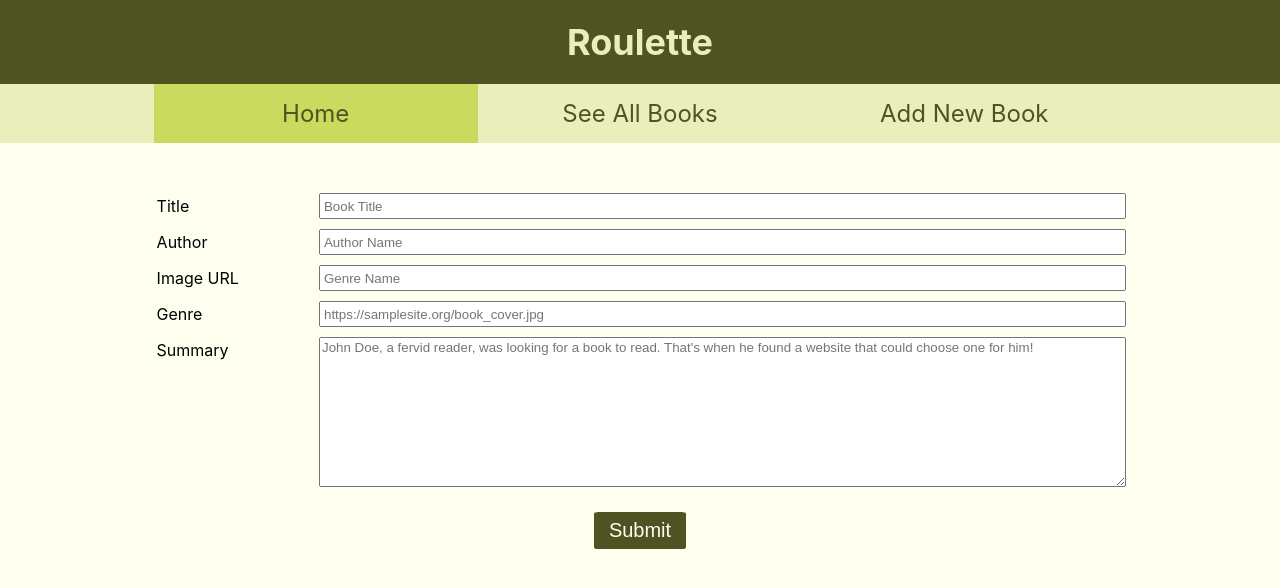
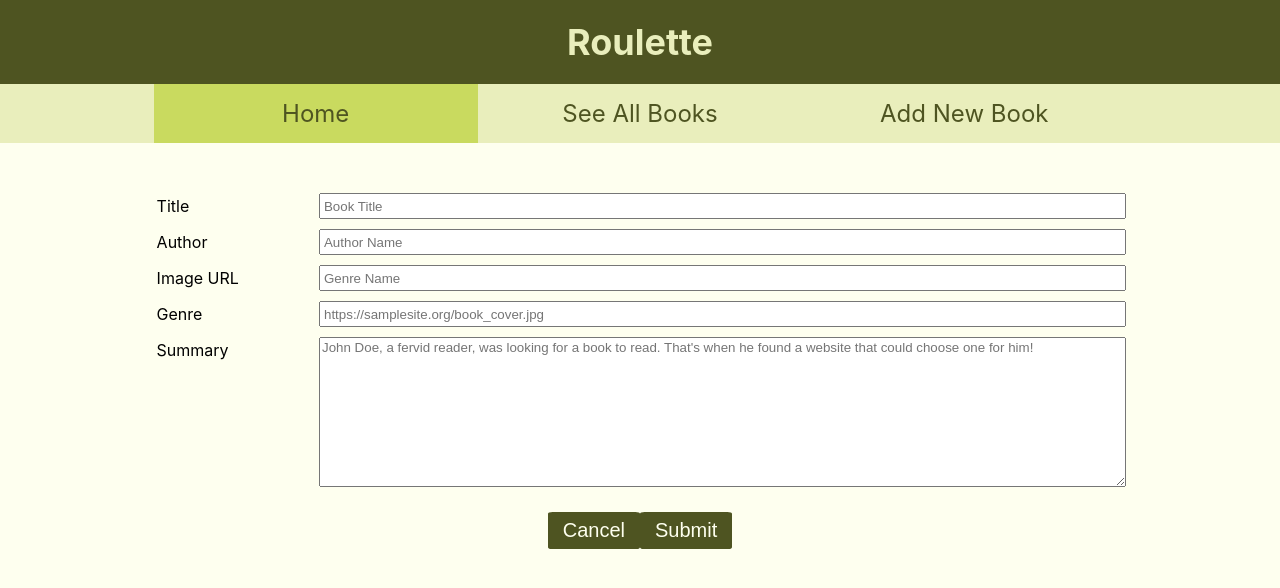
Before and after one commit to mx32000/roulette, a React (Create React App) app in the folder client/: page /books/edit/1 in a window 1280 px wide. Shown: the top 588 px of the page. Built offline with nearby package versions, Linux system fonts and the light colour scheme; no server answers.

Commit message:
cancel button on edit form

```diff
--- a/client/src/components/Form.jsx
+++ b/client/src/components/Form.jsx
@@ -3,6 +3,7 @@ import { useEffect, useState } from "react"
 import { useHistory, useParams } from "react-router-dom";
 import { baseUrl, config } from "../services";
 import "../css/Form.css";
+import { Link } from "react-router-dom";
 
 export default function Form(props) {
   const [title, setTitle] = useState("");
@@ -53,7 +54,7 @@ export default function Form(props) {
     <form onSubmit={handleSubmit}>
       <div className="inputs">
         <label htmlFor="title">Title</label>
-        <input type="text" name="title" id="title" value={title} onChange={e => setTitle(e.target.value)} placeholder="Book Title"/>
+        <input type="text" name="title" id="title" value={title} onChange={e => setTitle(e.target.value)} placeholder="Book Title" required/>
         <label htmlFor="author">Author</label>
         <input type="text" name="author" id="author" value={author} onChange={e => setAuthor(e.target.value)} placeholder="Author Name"/>
         <label htmlFor="image">Image URL</label>
@@ -63,7 +64,10 @@ export default function Form(props) {
         <label htmlFor="summary">Summary</label>
         <textarea name="summary" id="summary" value={summary} onChange={e => setSummary(e.target.value)} placeholder="John Doe, a fervid reader, was looking for a book to read. That's when he found a website that could choose one for him!"></textarea>
       </div>
-      <button type="submit">Submit</button>
+      <div className="buttons">
+        {params.id ? <Link to={`/books/show/${params.id}`}><button type="button">Cancel</button></Link> : null}
+        <button type="submit">Submit</button>
+      </div>
     </form>
   )
 }
```
